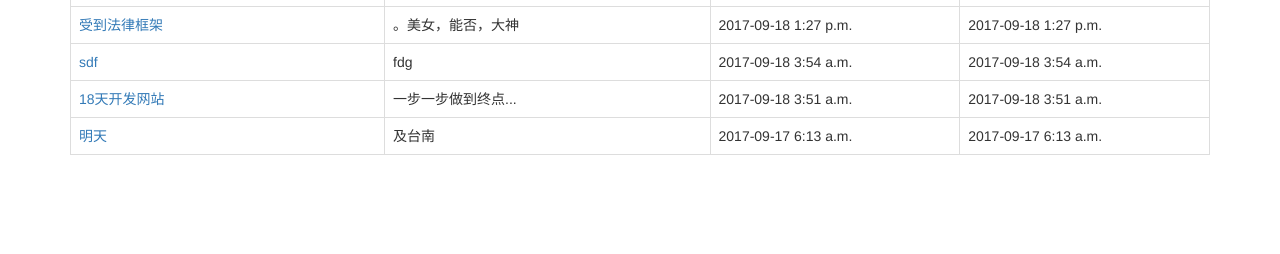
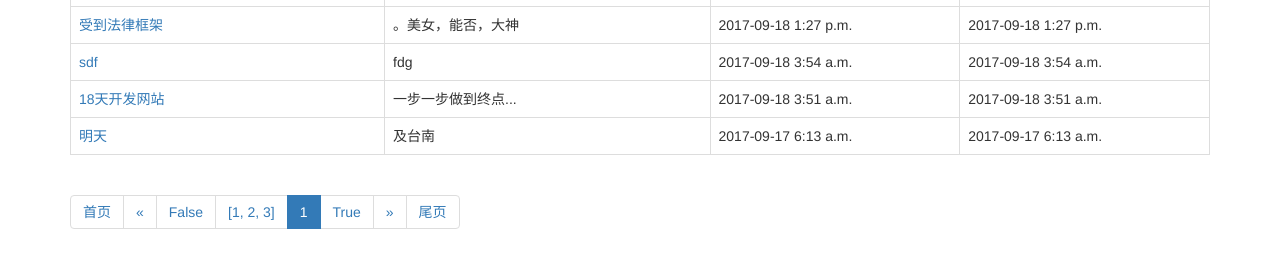
Before and after one commit to 1fengchen1/forum, a Django app: page /article/list/2 in a window 1280 px wide. Shown: the part 737-991 px from the top of the page. Before the commit the page ends 892 px from the top, so only its background shows below. Run offline with Django 3.2, Linux system fonts and the light colour scheme; data comes from the database, SQL or seed files in the repository; both versions use the stored data as it was after the commit; some libraries are stand-ins or nearby versions.

Commit message:
'分页设置'

```diff
--- a/article/templates/article_list.html
+++ b/article/templates/article_list.html
@@ -29,4 +29,33 @@
     {% endfor %}
   </tbody>
 </table>
+
+<nav>
+  <ul class="pagination">
+    <li>
+      <a href="?page_no={{ 1 }}">首页</a>
+    </li>
+    <li>
+      <a href="?page_no={{ previous_link }}">&laquo;</a>
+    </li>
+    <li>
+      <a href="?page_no={{ has_previous }}">{{ has_previous }}</a>
+    </li>
+    <li>
+      <a href="?page_no={{ page_links }}">{{ page_links }}</a>
+    </li>
+    <li class="active">
+      <a href="?page_no={{ current_no }}">{{ current_no }}</a>
+    </li>
+    <li>
+      <a href="?page_no={{ has_next }}">{{ has_next }}</a>
+    </li>
+    <li>
+      <a href="?page_no={{ previous_link }}">&raquo;</a>
+    </li>
+    <li>
+      <a href="?page_no={{ 1 }}">尾页</a>
+    </li>
+  </ul>
+</nav>
 {% endblock %}
--- a/article/views.py
+++ b/article/views.py
@@ -4,13 +4,36 @@
 from django.shortcuts import redirect
 from .forms import ArticleForm
 from django.views.generic import  DetailView
+from django.core.paginator import Paginator
 
 '''文章列表页面处理方法'''
 def article_list(request, block_id):
     block_id = int(block_id)
     block = Block.objects.get(id=block_id)  #Block表的id列传给block参数
-    articles_objs = Article.objects.filter(block=block, status=0).order_by("-id")   #Article表的Block_id列和status=0的列传给articles_objs，并根据id降序排序
-    return render(request, 'article_list.html', {'articles':articles_objs, "b":block})  #将响应返回给浏览器，第三个参数，htmll里面的参数填充
+    all_articles = Article.objects.filter(block=block, status=0).order_by("-id")   #Article表的Block_id列和status=0的列传给articles_objs，并根据id降序排序
+    ARTICLE_CNT_1PAGE = 3   #定义一页多少数据
+    page_no = int(request.GET.get("page_no", "1"))
+    p = Paginator(all_articles, ARTICLE_CNT_1PAGE)     #分页器实例p
+    page = p.page(page_no)                              #第几页：参数page_no是GET的参数
+    articles_objs = page.object_list                     #取出指定页的文章们
+    '''分页算法'''
+    page_cnt = p.num_pages                                      #总页数
+    current_no = page_no                                        #当前页码
+    page_links = [i for i in range(page_no-2, page_no+3)        #标页列表
+                  if i > 0 and i <= p.num_pages]
+    previous_link = page_links[0]-1                             #最小页-1
+    next_link = page_links[-1]+1                                #最大页+1
+    has_previous = previous_link > 0                            #有前页
+    has_next = next_link <= page_cnt                            #有后页
+    argument = {'articles':all_articles, "b":block,
+                "page_cnt":page_cnt, "current_no":current_no,
+                "page_links":page_links, "previous_link":previous_link,
+                "next_link":next_link, "has_previous":has_previous,
+                "has_next":has_next}
+
+    return render(request, 'article_list.html', argument)  #将响应返回给浏览器，第三个参数，htmll里面的参数填充
+
+
 
 '''创建文章页面的GET处理方法和POST处理方法'''
 def article_create(request, block_id):
```
Also changed, not shown: db.sqlite3.
